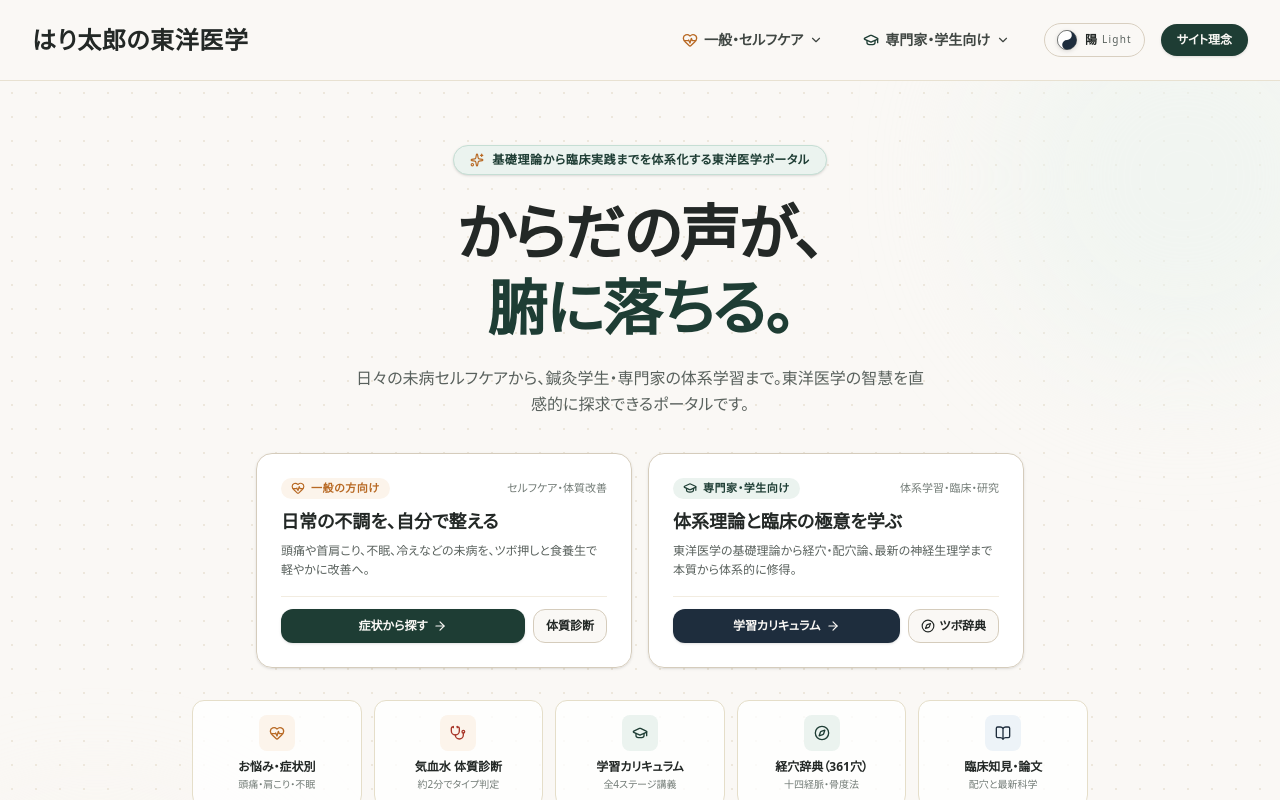
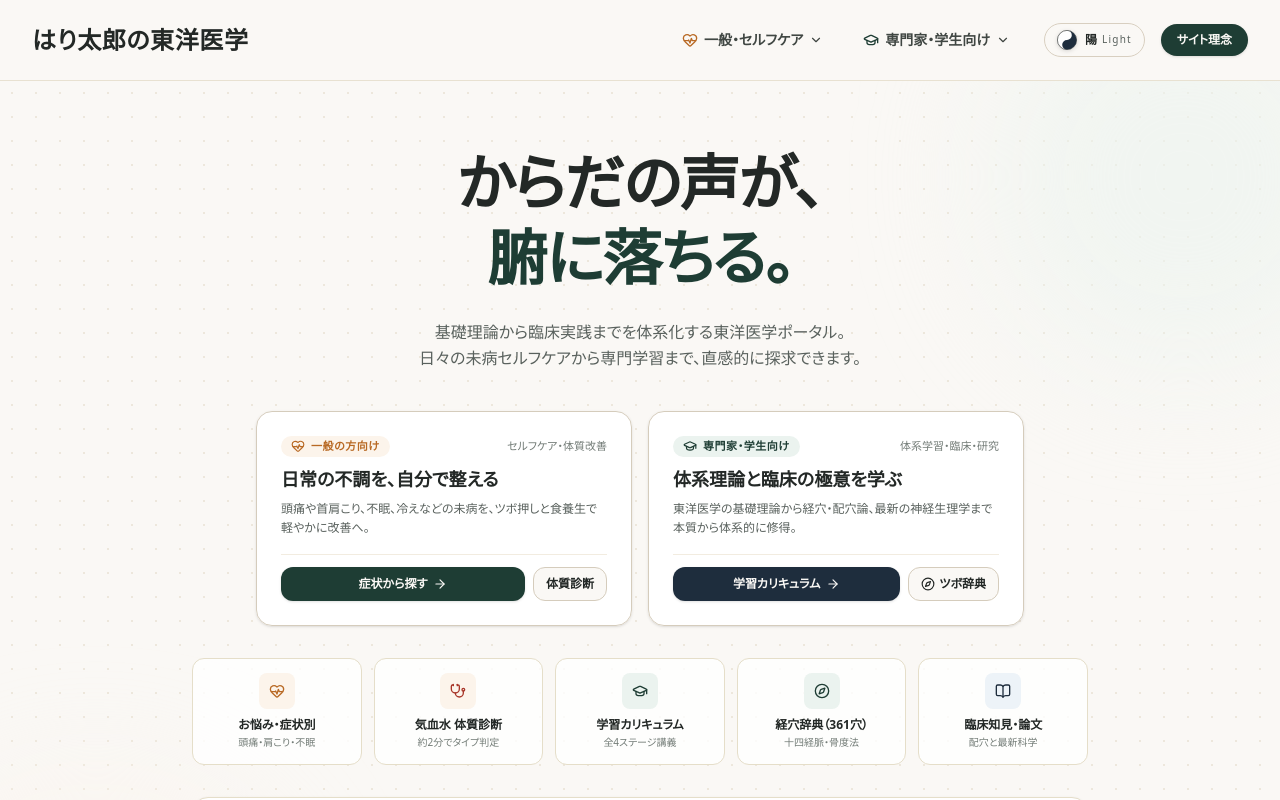
Before and after one commit to nikotarodesu/haritaro-oriental-medicine, a Next.js app: page / in a window 1280 px wide. Shown: the top 800 px of the page. Built offline with nearby package versions, Linux system fonts and the light colour scheme.

Commit message:
style: 上部バッジを削除し、リード文にポータル理念を自然に統合

```diff
--- a/src/app/page.tsx
+++ b/src/app/page.tsx
@@ -28,12 +28,7 @@ export default function HomePage() {
         <div className="absolute -bottom-24 -left-24 w-96 h-96 rounded-full bg-[#FCF4EB]/60 dark:bg-[#B86924]/15 blur-3xl pointer-events-none" />
 
         <div className="max-w-7xl mx-auto px-4 sm:px-6 lg:px-8 relative">
-          <div className="text-center max-w-3xl mx-auto space-y-5">
-            <div className="inline-flex items-center gap-2 px-4 py-1.5 rounded-full bg-[#EBF3EF] dark:bg-[#182823] border border-[#C5DED4] dark:border-[#2A5243] text-[#1E3D34] dark:text-[#65D4B2] text-xs font-semibold tracking-wider shadow-sm">
-              <Sparkles className="w-3.5 h-3.5 text-[#B86924] dark:text-[#E6C387]" />
-              <span>基礎理論から臨床実践までを体系化する東洋医学ポータル</span>
-            </div>
-
+          <div className="text-center max-w-3xl mx-auto space-y-6">
             <h1 className="text-3xl sm:text-5xl lg:text-6xl font-serif font-bold text-[#232826] dark:text-[#FAF8F5] tracking-tight leading-[1.25]">
               からだの声が、<br className="hidden sm:inline" />
               <span className="text-[#1E3D34] dark:text-[#3CD0A0] relative">
@@ -43,7 +38,8 @@ export default function HomePage() {
             </h1>
 
             <p className="text-sm sm:text-base text-[#59615D] dark:text-[#A0B0BC] leading-relaxed max-w-xl mx-auto">
-              日々の未病セルフケアから、鍼灸学生・専門家の体系学習まで。東洋医学の智慧を直感的に探求できるポータルです。
+              基礎理論から臨床実践までを体系化する東洋医学ポータル。<br className="hidden sm:inline" />
+              日々の未病セルフケアから専門学習まで、直感的に探求できます。
             </p>
 
             {/* 二大エントランス（一般向け / 専門家・学生向け） */}
```
